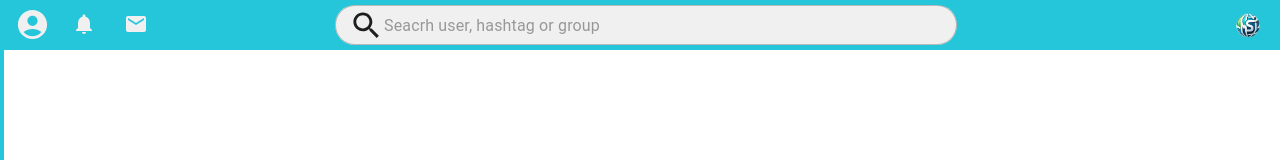
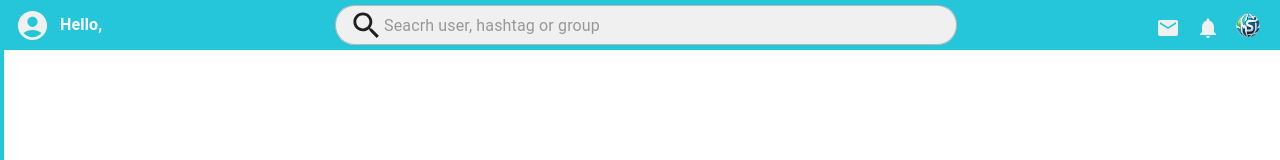
Before and after one commit to roirein/social-media-app, a Next.js app in the folder social-media-client/social-media-client/: page /profile/1 in a window 1280 px wide. Shown: the top 160 px of the page. Built offline with nearby package versions, Linux system fonts and the light colour scheme.

Commit message:
finished header

```diff
--- a/social-media-client/social-media-client/components/application/app-template/app-header.js
+++ b/social-media-client/social-media-client/components/application/app-template/app-header.js
@@ -1,17 +1,18 @@
 import { AccountCircle, Mail, Notifications, Search } from "@mui/icons-material"
-import { AppBar, useTheme, Stack, Avatar, TextField } from "@mui/material"
+import { AppBar, useTheme, Stack, Avatar, TextField, Typography } from "@mui/material"
 import Image from "next/image"
 import logo from "../../../public/logo.png"
+import { useSelector } from "react-redux"
+import userApi from "@/store/user/user-api"
 
 // next tasks:
-//set up redux store - done
-//finish the login flow - basically done, will be change during development
-//redesign the header
+//redesign the header(include add dropdown with navigation to setting page and logout)
 //add to profile page cover and profile image
 
 const AppHeader = () => {
 
     const theme = useTheme()
+    const username = useSelector(state => userApi.getUsername(state))
 
     return (
         <AppBar
@@ -33,15 +34,19 @@ const AppHeader = () => {
                         px: theme.spacing(5)
                     }}
                 >
-                    <Avatar sx={{width: '40px', height: '40px', marginY: theme.spacing(3), backgroundColor: theme.palette.primary.light}}>
-                        <AccountCircle fontSize="large" sx={{color: theme.palette.secondary.light}}/>
-                    </Avatar>
-                    <Avatar sx={{width: '40px', height: '40px', marginY: theme.spacing(3), backgroundColor: theme.palette.primary.light}}>
-                        <Notifications sx={{color: theme.palette.secondary.light}}/>
-                    </Avatar>
-                    <Avatar sx={{width: '40px', height: '40px', marginY: theme.spacing(3), backgroundColor: theme.palette.primary.light}}>
-                        <Mail sx={{color: theme.palette.secondary.light}}/>
-                    </Avatar>
+                    <Stack
+                        direction="row"
+                        columnGap={theme.spacing(4)}
+                        alignItems="center"
+                        justifyContent="center"
+                    >
+                        <Avatar sx={{width: '40px', height: '40px', marginY: theme.spacing(3), backgroundColor: theme.palette.primary.light}}>
+                            <AccountCircle fontSize="large" sx={{color: theme.palette.secondary.light}}/>
+                        </Avatar>
+                        <Typography color={theme.palette.primary.contrastText} fontWeight="bold">
+                            Hello, {username}
+                        </Typography>
+                    </Stack>
                 </Stack>
                 <Stack width="50%">
                     <TextField
@@ -68,6 +73,12 @@ const AppHeader = () => {
                     }}
                 >
                     <Image src={logo} width={40} height={40} style={{marginTop: '2px'}}/>
+                    <Avatar sx={{width: '40px', height: '40px', marginY: theme.spacing(3), backgroundColor: theme.palette.primary.light}}>
+                        <Notifications sx={{color: theme.palette.secondary.light}}/>
+                    </Avatar>
+                    <Avatar sx={{width: '40px', height: '40px', marginY: theme.spacing(3), backgroundColor: theme.palette.primary.light}}>
+                        <Mail sx={{color: theme.palette.secondary.light}}/>
+                    </Avatar>
                 </Stack>
             </Stack>
         </AppBar>
--- a/social-media-client/social-media-client/store/user/user-api.js
+++ b/social-media-client/social-media-client/store/user/user-api.js
@@ -1,6 +1,7 @@
 import BaseApi from '@/utils/base-api'
 import store from '../index'
 import userSlice from './user-slice'
+import {usernameSelector} from './user-selectors'
 
 class UserApi extends BaseApi {
 
@@ -24,6 +25,10 @@ class UserApi extends BaseApi {
 
         return response.data.id
     }
+
+    getUsername(state) {
+        return usernameSelector(state)
+    }
 }
 
 const userApi = new UserApi()
--- /dev/null
+++ b/social-media-client/social-media-client/store/user/user-selectors.js
@@ -0,0 +1,5 @@
+import { createSelector } from "@reduxjs/toolkit";
+
+export const userSelector = (state) => state?.user
+
+export const usernameSelector = createSelector(userSelector, (user) => user?.username)
--- a/social-media-client/social-media-client/store/user/user-slice.js
+++ b/social-media-client/social-media-client/store/user/user-slice.js
@@ -11,11 +11,9 @@ const userSlice = createSlice({
     initialState,
     reducers: {
         loginSuccess: (state, action) => {
-            state = {
-                userId: action.payload.userId,
-                username: action.payload.username,
-                token: action.payload.token
-            }
+            state.userId = action.payload.userId,
+            state.username = action.payload.username,
+            state.token = action.payload.token
         }
     }
 })
```
